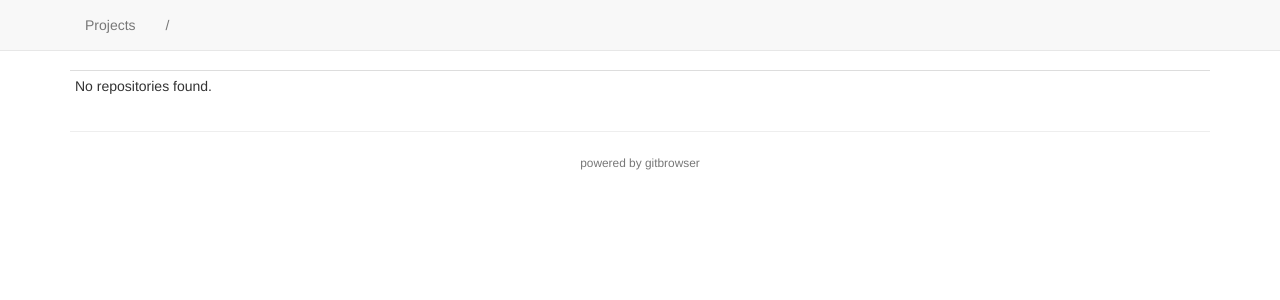
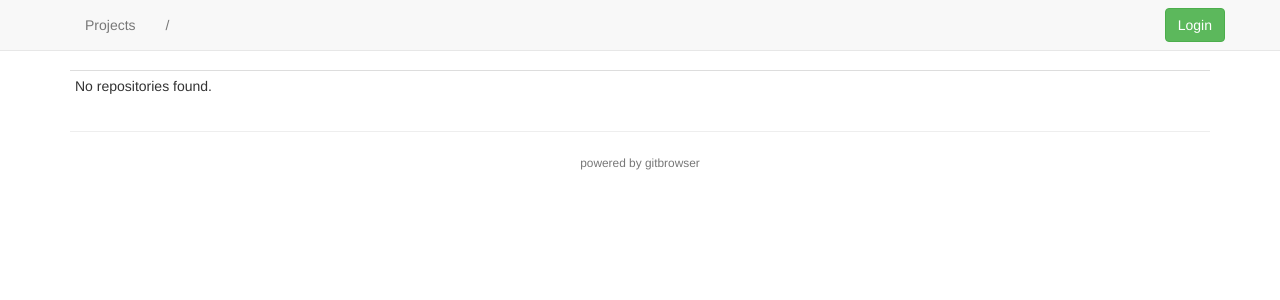
Before and after one commit to ercpe/gitbrowser, a Django app: template src/gitbrowser/templates/repo_list.html in a window 1280 px wide. Shown: the top 300 px of the page. Run offline with Django 3.2, Linux system fonts and the light colour scheme; the template is opened without the code that fills it, so the values that code supplies are empty; some libraries are stand-ins or nearby versions.

Commit message:
Added login

```diff
--- a/src/gitbrowser/settings/base.py
+++ b/src/gitbrowser/settings/base.py
@@ -10,6 +10,8 @@ https://docs.djangoproject.com/en/1.6/ref/settings/
 
 # Build paths inside the project like this: os.path.join(BASE_DIR, ...)
 import os
+from django.core.urlresolvers import reverse_lazy
+
 BASE_DIR = os.path.dirname(os.path.dirname(__file__))
 
 
@@ -84,3 +86,6 @@ USE_TZ = True
 # https://docs.djangoproject.com/en/1.6/howto/static-files/
 
 STATIC_URL = '/static/'
+
+LOGIN_REDIRECT_URL = reverse_lazy('list')
+LOGOUT_URL = LOGIN_REDIRECT_URL
--- a/src/gitbrowser/templates/template.html
+++ b/src/gitbrowser/templates/template.html
@@ -32,6 +32,13 @@
 						{% endfor %}
 					</ul>
 				</div>
+				<div class="navbar-right">
+					{% if user.is_authenticated %}
+						<a href="{% url 'logout' %}" title="Logout" class="btn btn-success navbar-btn" role="button">Logout</a>
+					{% else %}
+						<a href="{% url 'login' %}" title="Login" class="btn btn-success navbar-btn" role="button">Login</a>
+					{% endif %}
+				</div>
 			</div>
 		</nav>
 
--- a/src/gitbrowser/urls.py
+++ b/src/gitbrowser/urls.py
@@ -9,6 +9,8 @@ urlpatterns = patterns('',
 
 	url(r'^_gitbrowser_meta/styles.css$', styles, name='styles'),
 	url(r'^_gitbrowser_meta/avatar/$', ContributerAvatarView.as_view(), name='avatar'),
+	url(r'^accounts/login/$', 'django.contrib.auth.views.login', name='login'),
+	url(r'^accounts/logout/$', 'django.contrib.auth.views.logout', {'next_page': '/'}, name='logout'),
 
 	url(r'^(?P<path>.+\.git)/blob/(?P<ref>[\w\d\-\.]+)/(?P<repo_path>.*)$', BrowseBlobView.as_view(), name='browse_blob'),
 	url(r'^(?P<path>.+\.git)/_data/(?P<ref>[\w\d\-\.]+)/(?P<repo_path>.*)$', RepositoryTreeData.as_view(), name='tree_data'),
```
Also changed, not shown: src/gitbrowser/templates/registration/login.html (added, +16 -0 lines).
